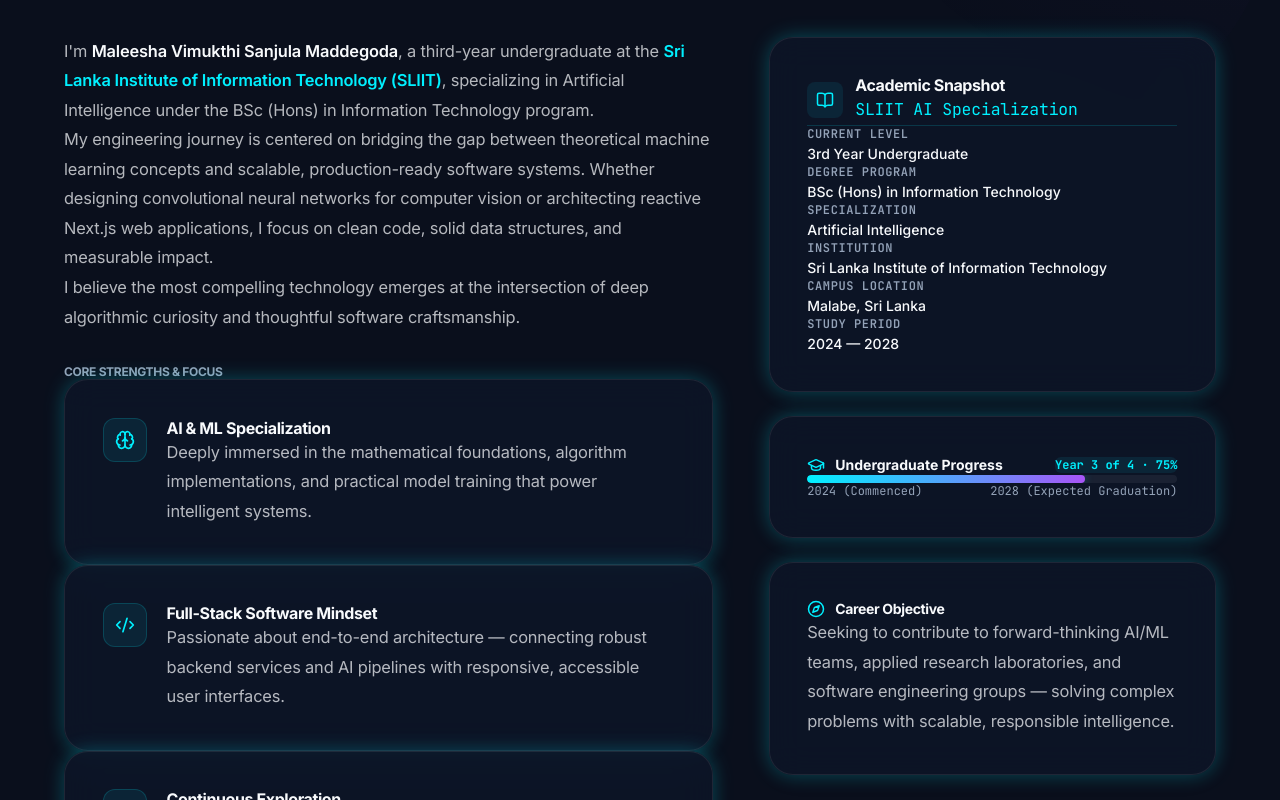
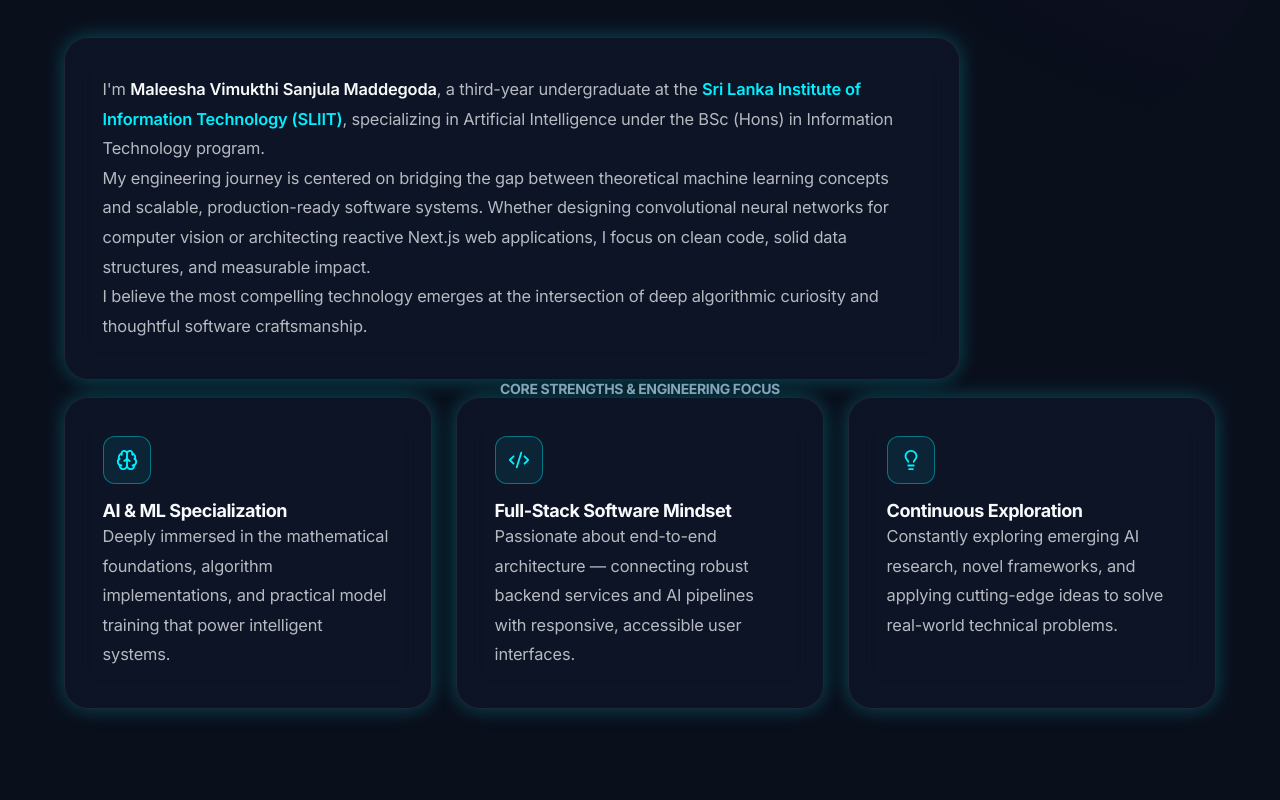
Before and after one commit to IT24101739/portfolio, a Next.js app: page / in a window 1280 px wide. Shown: the part 1300-2100 px from the top of the page. Built offline with nearby package versions, Linux system fonts and the light colour scheme.

Commit message:
refactor: remove redundant academic snapshot from About section

```diff
--- a/components/about.tsx
+++ b/components/about.tsx
@@ -1,8 +1,7 @@
 "use client";
 
-import { GraduationCap, Brain, Code2, Lightbulb, BookOpen, Compass } from "lucide-react";
+import { Brain, Code2, Lightbulb } from "lucide-react";
 import { SectionReveal } from "./section-reveal";
-import { personalInfo } from "@/data/personal";
 
 const highlights = [
   {
@@ -23,15 +22,6 @@ const highlights = [
     description:
       "Constantly exploring emerging AI research, novel frameworks, and applying cutting-edge ideas to solve real-world technical problems.",
   },
-];
-
-const academicDetails = [
-  { label: "Current Level", value: personalInfo.currentYear },
-  { label: "Degree Program", value: personalInfo.degree },
-  { label: "Specialization", value: personalInfo.specialization },
-  { label: "Institution", value: personalInfo.university },
-  { label: "Campus Location", value: "Malabe, Sri Lanka" },
-  { label: "Study Period", value: `${personalInfo.startYear} — ${personalInfo.graduationYear}` },
 ];
 
 export function About() {
@@ -69,13 +59,9 @@ export function About() {
           </p>
         </SectionReveal>
 
-        {/* Main 2-Column Content Grid */}
-        <div className="grid lg:grid-cols-12 gap-10 lg:gap-14 items-start">
-
-          {/* Left Column: Bio & Core Pillars (7 cols) */}
-          <div className="lg:col-span-7 flex flex-col gap-8">
-            <SectionReveal delay={0.1}>
-              <div className="space-y-5 text-base md:text-lg leading-relaxed text-[var(--color-text-secondary)] font-sans">
+        {/* Narrative Bio */}
+        <SectionReveal delay={0.1} className="max-w-4xl mx-auto mb-12 sm:mb-16">
+          <div className="card-box p-6 sm:p-8 md:p-10 space-y-5 text-base md:text-lg leading-relaxed text-[var(--color-text-secondary)] font-sans">
             <p>
               I&apos;m <strong style={{ color: "var(--color-text-primary)", fontWeight: 600 }}>Maleesha Vimukthi Sanjula Maddegoda</strong>, a
               third-year undergraduate at the{" "}
@@ -98,34 +84,36 @@ export function About() {
           </div>
         </SectionReveal>
 
-            {/* Core Capability Pillars */}
-            <div className="space-y-4 pt-2">
+        {/* Core Capability Pillars - 3 column responsive cards */}
+        <div className="space-y-6">
           <SectionReveal delay={0.15}>
+            <div className="text-center">
               <h3
-                  className="font-mono font-semibold text-xs uppercase tracking-wider mb-2"
+                className="font-mono font-semibold text-xs sm:text-sm uppercase tracking-wider mb-2"
                 style={{ color: "var(--color-text-muted)" }}
               >
-                  Core Strengths &amp; Focus
+                Core Strengths &amp; Engineering Focus
               </h3>
+            </div>
           </SectionReveal>
 
+          <div className="grid grid-cols-1 md:grid-cols-3 gap-5 sm:gap-6">
             {highlights.map((item, i) => (
-                <SectionReveal key={item.title} delay={0.2 + i * 0.08}>
-                  <div className="card-box flex gap-5 items-start">
+              <SectionReveal key={item.title} delay={0.2 + i * 0.08} className="h-full">
+                <div className="card-box h-full p-6 sm:p-7 flex flex-col items-start gap-4 transition-all duration-300 hover:translate-y-[-3px] hover:border-[var(--color-accent)] hover:shadow-[0_8px_24px_var(--color-glow)] group">
                   <div
-                      className="flex-shrink-0 w-11 h-11 rounded-xl flex items-center justify-center"
+                    className="w-12 h-12 rounded-xl flex items-center justify-center shrink-0 transition-transform duration-300 group-hover:scale-110"
                     style={{
                       background: "var(--color-accent-dim)",
-                        border: "1px solid var(--color-border)",
+                      border: "1px solid var(--color-border-strong)",
                     }}
                     aria-hidden="true"
                   >
-                      <item.icon size={20} style={{ color: "var(--color-accent)" }} />
+                    <item.icon size={22} style={{ color: "var(--color-accent)" }} />
                   </div>
                   <div>
                     <h4
-                        className="text-base font-semibold mb-1 font-sans"
-                        style={{ color: "var(--color-text-primary)" }}
+                      className="text-base sm:text-lg font-semibold mb-2 font-sans text-[var(--color-text-primary)] group-hover:text-[var(--color-accent)] transition-colors"
                     >
                       {item.title}
                     </h4>
@@ -138,106 +126,6 @@ export function About() {
             ))}
           </div>
         </div>
-
-          {/* Right Column: Academic Details & Progress (5 cols) */}
-          <div className="lg:col-span-5 flex flex-col gap-6">
-
-            {/* Currently Card */}
-            <SectionReveal delay={0.15}>
-              <div className="card-box space-y-6">
-                <div className="flex items-center gap-3 pb-4 border-b border-[var(--color-border)]">
-                  <div
-                    className="w-9 h-9 rounded-lg flex items-center justify-center"
-                    style={{ background: "var(--color-accent-dim)" }}
-                    aria-hidden="true"
-                  >
-                    <BookOpen size={18} style={{ color: "var(--color-accent)" }} />
-                  </div>
-                  <div>
-                    <h3 className="font-sans font-bold text-base" style={{ color: "var(--color-text-primary)" }}>
-                      Academic Snapshot
-                    </h3>
-                    <p className="text-xs font-mono" style={{ color: "var(--color-accent)" }}>
-                      SLIIT AI Specialization
-                    </p>
-                  </div>
-                </div>
-
-                <div className="space-y-4">
-                  {academicDetails.map((detail) => (
-                    <div key={detail.label} className="flex flex-col gap-0.5">
-                      <span className="text-xs uppercase tracking-wider font-mono font-semibold" style={{ color: "var(--color-text-muted)" }}>
-                        {detail.label}
-                      </span>
-                      <span className="text-sm font-medium font-sans" style={{ color: "var(--color-text-primary)" }}>
-                        {detail.value}
-                      </span>
-                    </div>
-                  ))}
-                </div>
-              </div>
-            </SectionReveal>
-
-            {/* Degree Progress Card */}
-            <SectionReveal delay={0.25}>
-              <div className="card-box space-y-4">
-                <div className="flex items-center justify-between">
-                  <div className="flex items-center gap-2.5">
-                    <GraduationCap size={18} style={{ color: "var(--color-accent)" }} aria-hidden="true" />
-                    <span className="font-sans font-bold text-sm" style={{ color: "var(--color-text-primary)" }}>
-                      Undergraduate Progress
-                    </span>
-                  </div>
-                  <span className="font-mono text-xs font-bold px-2.5 py-1 rounded-md" style={{ background: "var(--color-accent-dim)", color: "var(--color-accent)" }}>
-                    Year 3 of 4 · 75%
-                  </span>
-                </div>
-
-                {/* Progress bar */}
-                <div
-                  className="h-2 rounded-full overflow-hidden"
-                  style={{ background: "rgba(255,255,255,0.06)" }}
-                  role="progressbar"
-                  aria-valuenow={75}
-                  aria-valuemin={0}
-                  aria-valuemax={100}
-                  aria-label="Undergraduate degree completion: 75%"
-                >
-                  <div
-                    className="h-full rounded-full transition-all duration-1000"
-                    style={{
-                      width: "75%",
-                      background: "linear-gradient(90deg, #00F0FF, #A855F7)",
-                      boxShadow: "0 0 10px var(--color-accent-glow)",
-                    }}
-                  />
-                </div>
-
-                <div className="flex justify-between text-xs font-mono" style={{ color: "var(--color-text-muted)" }}>
-                  <span>2024 (Commenced)</span>
-                  <span>2028 (Expected Graduation)</span>
-                </div>
-              </div>
-            </SectionReveal>
-
-            {/* Career Direction & Collaboration Card */}
-            <SectionReveal delay={0.3}>
-              <div className="card-box space-y-3">
-                <div className="flex items-center gap-2.5">
-                  <Compass size={18} style={{ color: "var(--color-accent)" }} aria-hidden="true" />
-                  <h3 className="font-sans font-bold text-sm" style={{ color: "var(--color-text-primary)" }}>
-                    Career Objective
-                  </h3>
-                </div>
-                <p className="text-sm leading-relaxed text-[var(--color-text-secondary)] font-sans">
-                  Seeking to contribute to forward-thinking AI/ML teams, applied research laboratories,
-                  and software engineering groups — solving complex problems with scalable, responsible intelligence.
-                </p>
-              </div>
-            </SectionReveal>
-
-          </div>
-        </div>
       </div>
     </section>
   );
```
Lines whose indentation alone changed are shown as unchanged.
